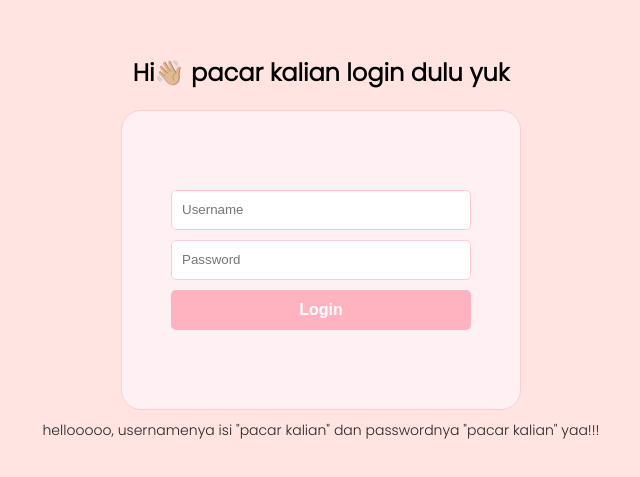
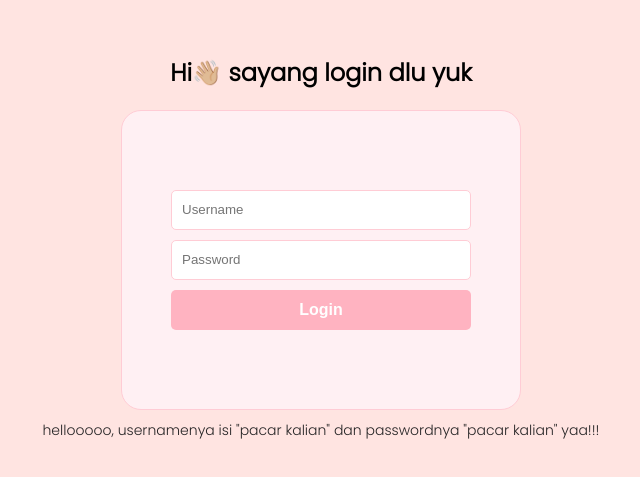
Before and after one commit to Ramadhanrngkuti/cintaku, a website: page index.html in a window 1280 px wide. Shown: the part 157-634 px from the top of the page, without its empty margins (319-959 px from the left). Drawn offline with nearby package versions, Linux system fonts and the light colour scheme; some packages are replaced by stand-ins of ours; a script that the page names is missing.

Commit message:
Update index.html

```diff
--- a/index.html
+++ b/index.html
@@ -12,12 +12,12 @@
     />
     <!-- Style CSS -->
     <link rel="stylesheet" href="style.css" />
-    <title>🐣ciee pacar kalian ultah</title>
+    <title>🐣ciee sayang aku ulang tahun</title>
   </head>
 
   <body>
     <div class="login_container">
-      <h2>Hi👋🏼 pacar kalian login dulu yuk</h2>
+      <h2>Hi👋🏼 sayang login dlu yuk</h2>
       <form id="loginForm" class="login_form">
         <input type="text" id="username" placeholder="Username" />
         <input type="password" id="password" placeholder="Password" />
```
